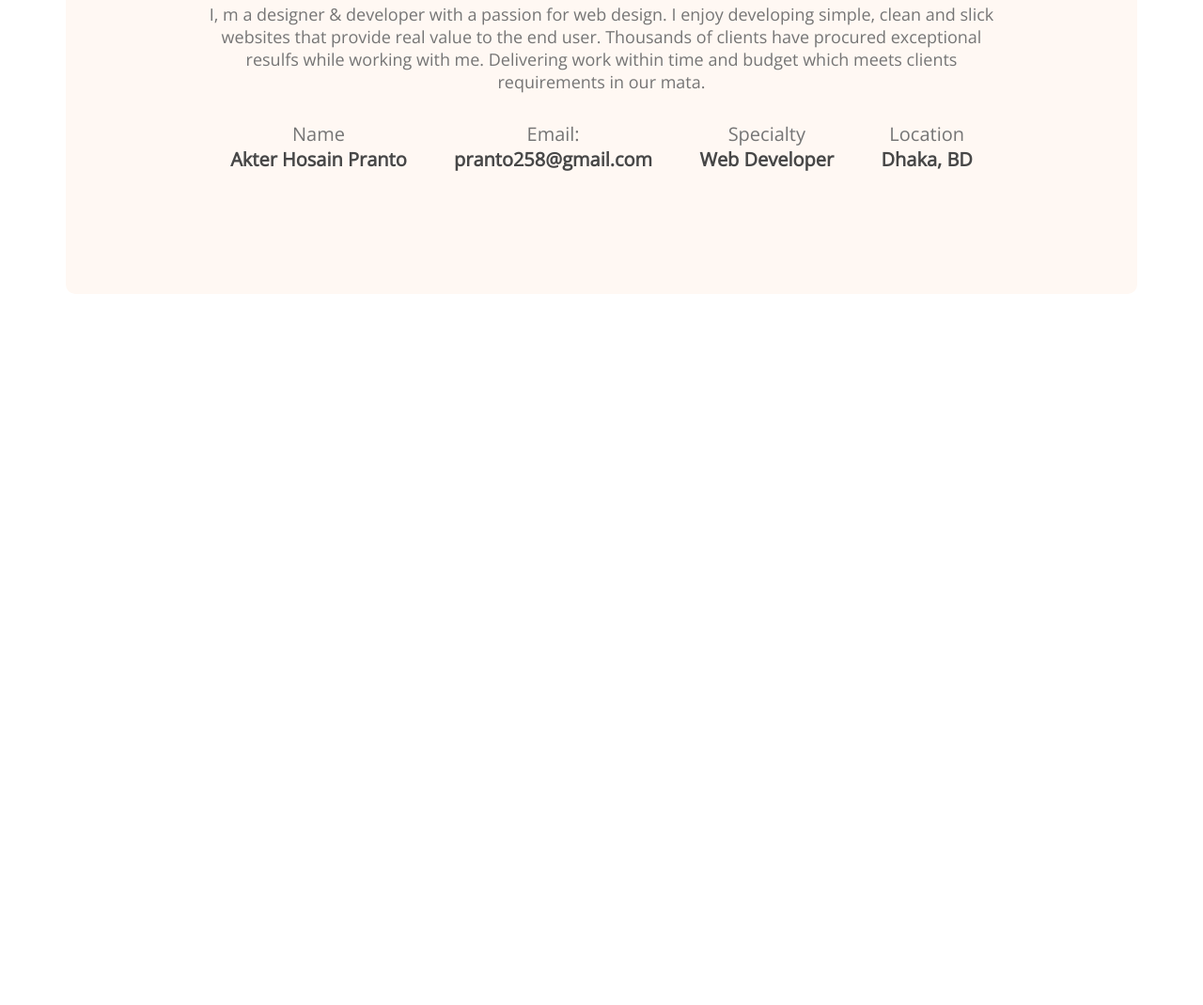
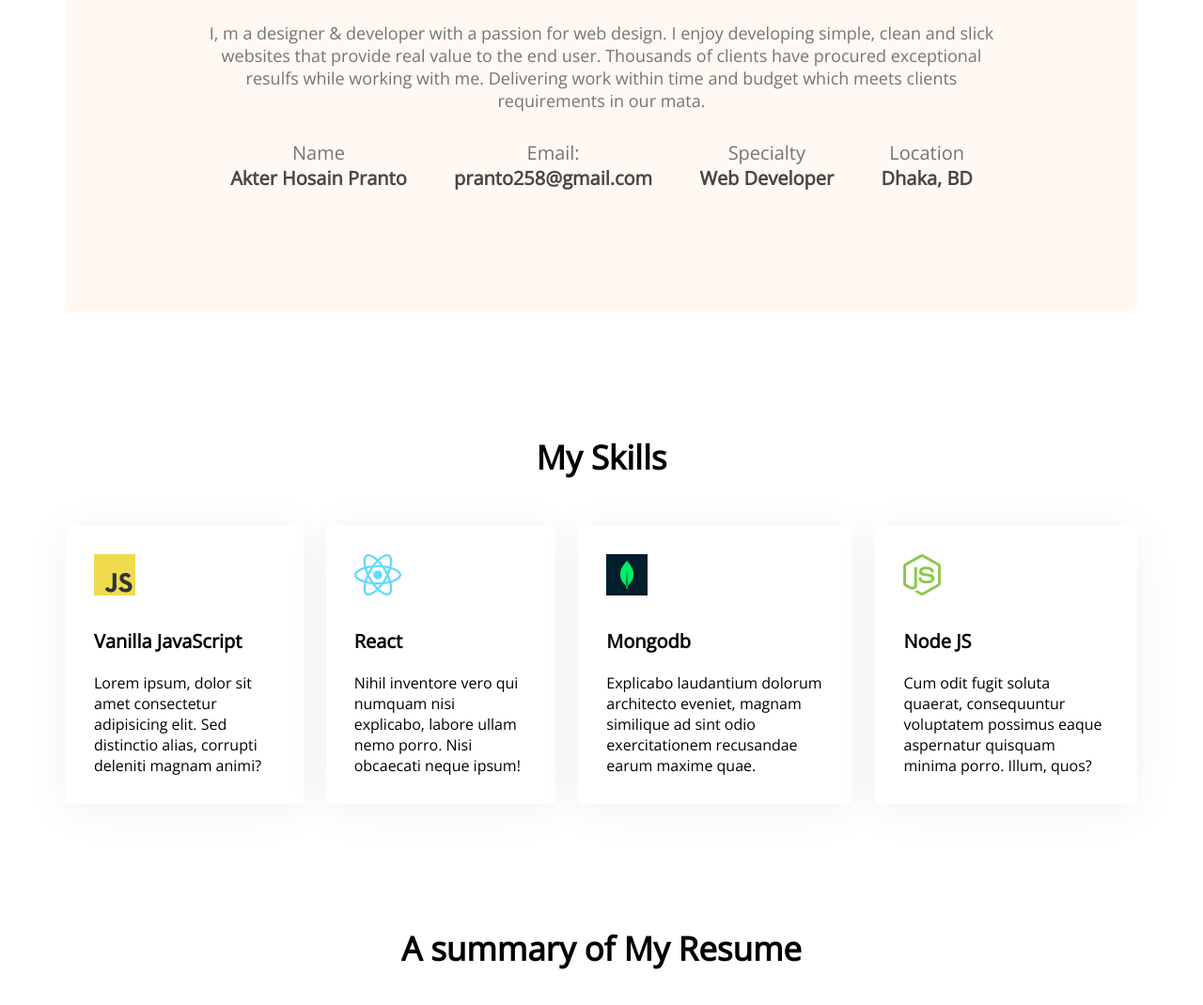
Before and after one commit to AHPranto/devloper-portfolio, a plain HTML site: page index.html in a window 1280 px wide. Shown: the part 1093-2163 px from the top of the page at 94% size. Before the commit the page ends 1406 px from the top, so only its background shows below. Drawn offline with nearby package versions, Linux system fonts and the light colour scheme.

Commit message:
modified index and style

```diff
--- a/index.html
+++ b/index.html
@@ -44,6 +44,7 @@
                 clients requirements in our mata.
             </p>
             <div class="about-info-container">
+                <!-- div.about-info*4>p.info-title+p.info-description  -->
                 <div class="about-info">
                     <p class="info-title">Name</p>
                     <p class="info-description">Akter Hosain Pranto</p>
@@ -61,6 +62,37 @@
                     <p class="info-description">Dhaka, BD</p>
                 </div>
             </div>
+        </section>
+        <!-- What i do section -->
+        <section class="my-skills">
+            <h3 class="section-title">My Skills</h3>
+            <!-- .skills-container>.skill*4>img+p.skill-title+p.skill-description>lorem15 -->
+            <div class="skills-container">
+                <div class="skill">
+                    <img src="images/icons/js.png" alt="">
+                    <p class="skill-title">Vanilla JavaScript</p>
+                    <p class="skill-description">Lorem ipsum, dolor sit amet consectetur adipisicing elit. Sed distinctio alias, corrupti deleniti magnam animi?</p>
+                </div>
+                <div class="skill">
+                    <img src="images/icons/react.png" alt="">
+                    <p class="skill-title">React</p>
+                    <p class="skill-description">Nihil inventore vero qui numquam nisi explicabo, labore ullam nemo porro. Nisi obcaecati neque ipsum!</p>
+                </div>
+                <div class="skill">
+                    <img src="images/icons/mongo.png" alt="">
+                    <p class="skill-title">Mongodb</p>
+                    <p class="skill-description">Explicabo laudantium dolorum architecto eveniet, magnam similique ad sint odio exercitationem recusandae earum maxime quae.</p>
+                </div>
+                <div class="skill">
+                    <img src="images/icons/nodejs.png" alt="">
+                    <p class="skill-title">Node JS</p>
+                    <p class="skill-description">Cum odit fugit soluta quaerat, consequuntur voluptatem possimus eaque aspernatur quisquam minima porro. Illum, quos?</p>
+                </div>
+            </div>
+        </section>
+        <!-- Resume Section  -->
+        <section class="resume">
+            <h3 class="section-title">A summary of My Resume</h3>
 
         </section>
     </main>
--- a/styles/portfolio.css
+++ b/styles/portfolio.css
@@ -17,8 +17,9 @@
     border-radius: 5px;
     background: #FD6E0A;
 }
+
 /* header and background */
-.header{
+.header {
     background: #FFF8F3;
     background-image: url('../images/header_bg.png'), url('../images/developer.png');
     background-repeat: no-repeat;
@@ -53,58 +54,97 @@ nav li {
     align-items: center;
     margin: 0 200px;
 }
-.banner-title{
+
+.banner-title {
     font-weight: 700;
     font-size: 85px;
 }
-.banner-sub-title{
+
+.banner-sub-title {
     font-Weight: 600;
     font-Size: 45px;
     margin-bottom: 20px;
 }
-.banner-description{
+
+.banner-description {
     color: #757575;
     font-size: 18px;
     margin-bottom: 30px;
 }
 
 /* Main Section */
-main{
+main {
     max-width: 1140px;
     margin: 0 auto;
 }
+section {
+    margin-top: 130px;
+}
 
 /* About section style */
-.about{
-    margin-top: 130px;
+.about {
     background-color: #FFF8F3;
     border-radius: 10px;
     padding: 130px 150px;
     text-align: center;
 
 }
-.section-title{
 
+.section-title {
+    text-align: center;
     font-size: 35px;
     font-weight: 700;
-    margin-bottom: 30px;
+    margin-bottom: 50px;
 }
 
-.section-description{
+.section-description {
     color: #757575;
     font-size: 18px;
     margin-bottom: 30px;
 }
-.about-info-container{
+
+.about-info-container {
     display: flex;
     justify-content: space-around;
 }
-.about .info-title{
+
+.about .info-title {
     font-size: 20px;
-    color:#757575
+    color: #757575
 }
-.info-description{
+
+.info-description {
     font-weight: 700;
     font-size: 20px;
     color: #474747;
 }
+
+/* my skills section style */
+
+.skills-container {
+    display: flex;
+    gap: 24px;
+
+}
+
+.skill {
+    background: #FFFFFF;
+    box-shadow: 0px 6px 50px rgba(0, 0, 0, 0.06);
+    border-radius: 5px;
+    padding: 30px;
+}
+
+.skill-title {
+    font-weight: 700;
+    font-size: 20px;
+    margin-top: 30px;
+    margin-bottom: 20px;
+
+}
+
+.skill-description {
+    font-weight: 400;
+    font-size: 16px;
+}
+
+/* Resume section */
```
